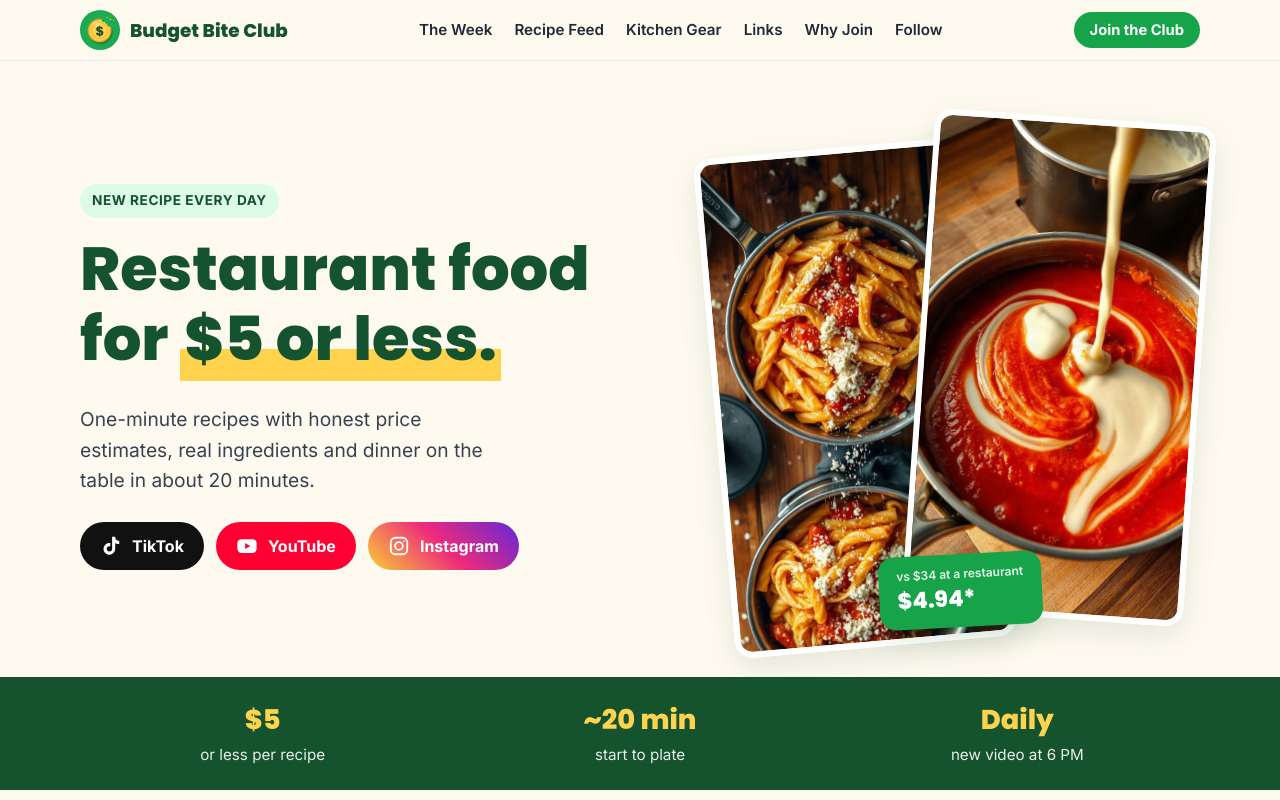
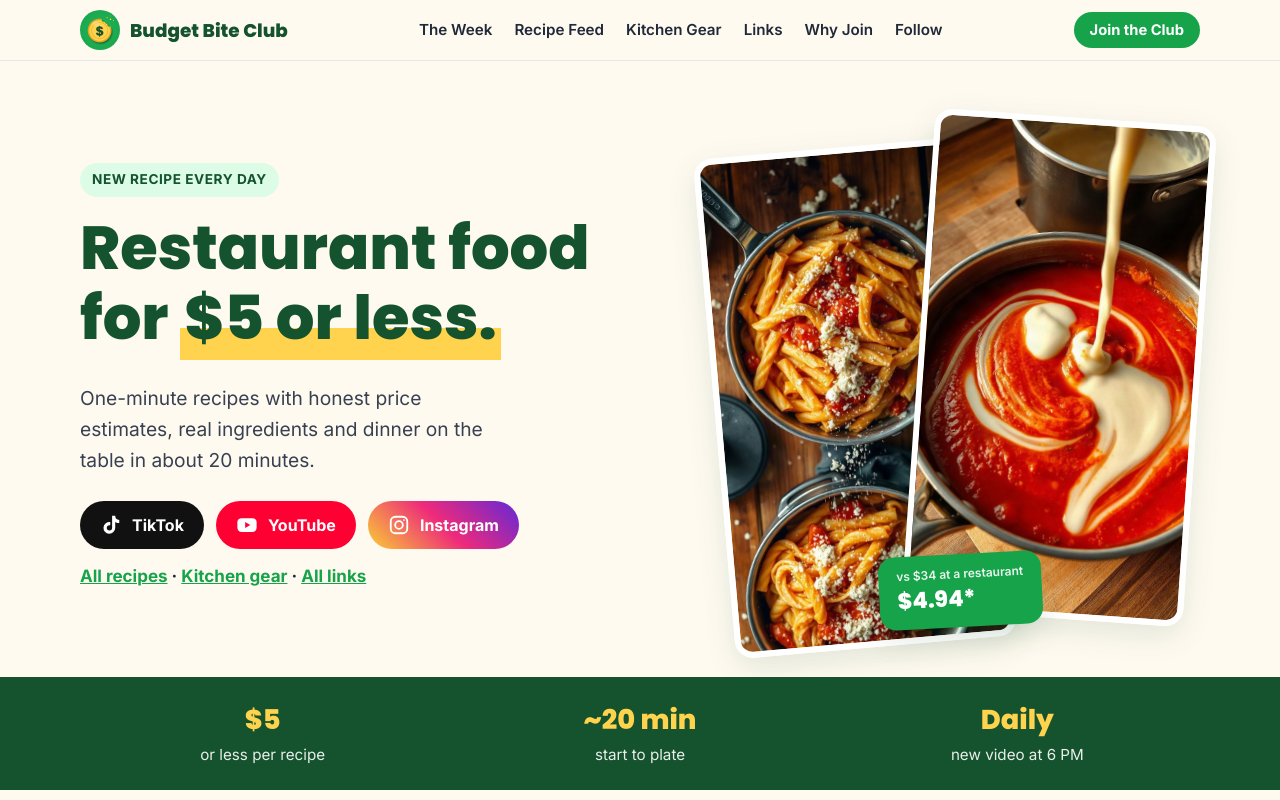
Before and after one commit to BudgetBiteClub-boop/budgetbiteclub-boop.github.io, a plain HTML site: page index.html in a window 1280 px wide. Shown: the top 800 px of the page. Drawn offline with Linux system fonts and the light colour scheme.

Commit message:
Home page: quick links to recipes, gear and all links

```diff
--- a/index.html
+++ b/index.html
@@ -57,6 +57,7 @@
           <a class="btn btn-yt" href="https://www.youtube.com/@Budget_Bite_Club" target="_blank" rel="noopener"><svg style="color:#fff"><use href="#i-yt"/></svg>YouTube</a>
           <a class="btn btn-ig" href="https://www.instagram.com/budget_biteclub/" target="_blank" rel="noopener"><svg><use href="#i-ig"/></svg>Instagram</a>
         </div>
+        <p class="quick-links" style="margin:14px 0 0;font-weight:700"><a href="recipes.html">All recipes</a> &middot; <a href="kit.html">Kitchen gear</a> &middot; <a href="links.html">All links</a></p>
       </div>
       <div class="hero-art" aria-hidden="true">
         <img src="img/rigatoni-pans.jpg" alt="">
```
